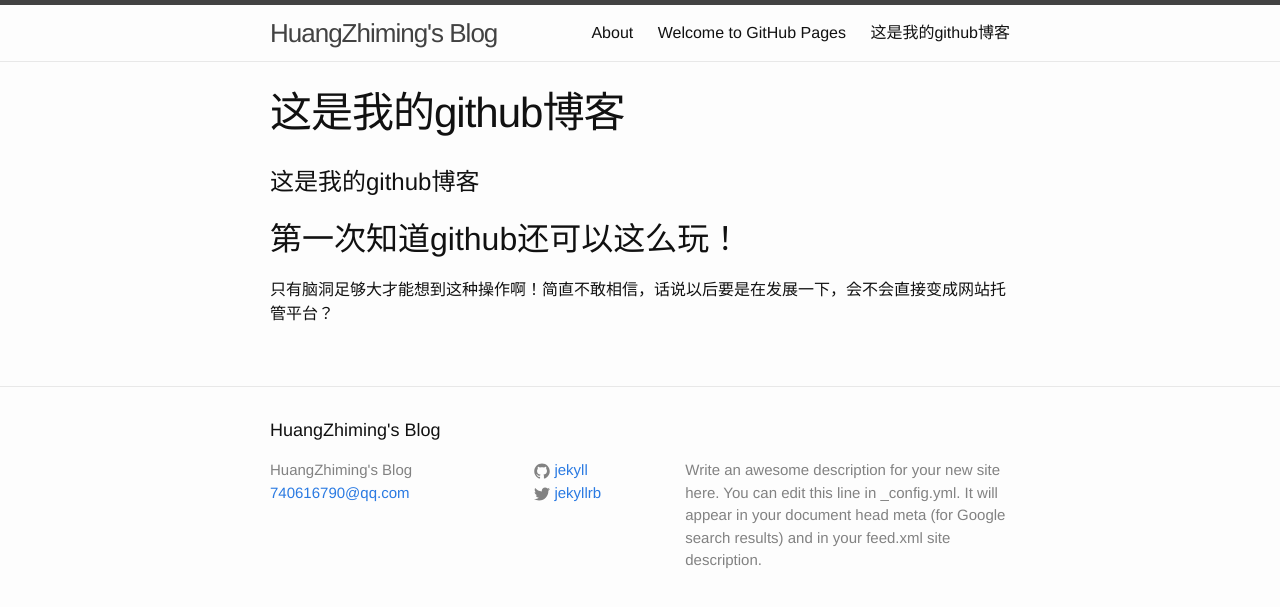
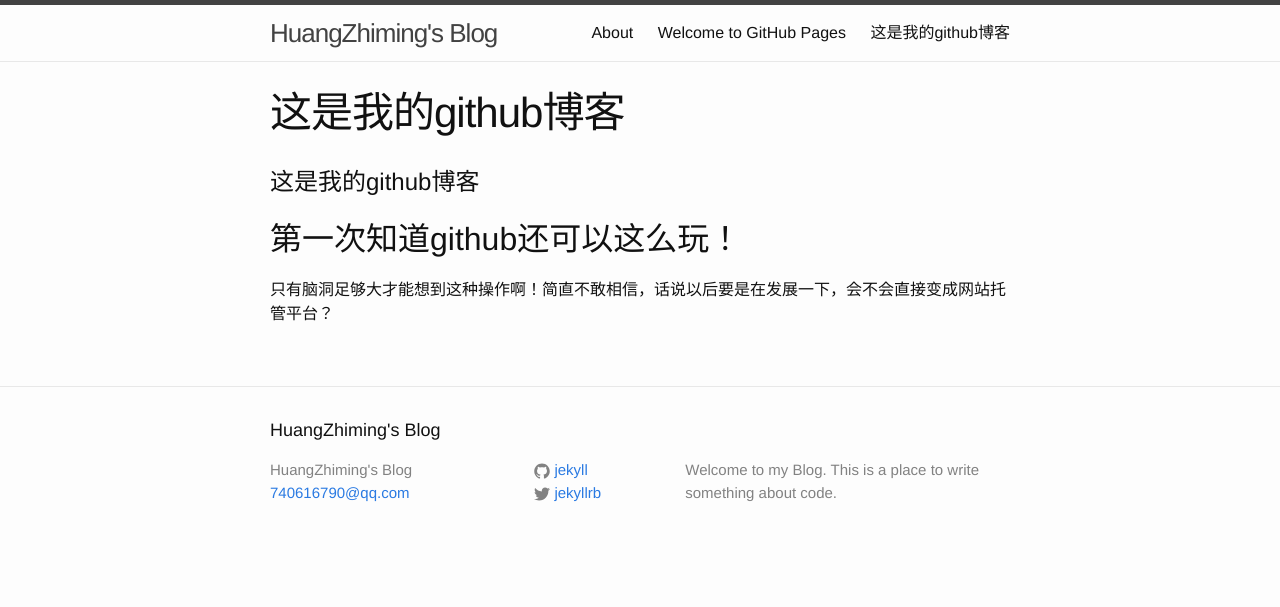
Before and after one commit to HuangZhiming-the-Great/HuangZhiming-the-Great.github.io, a Jekyll site: the page built from index.md, in a window 1280 px wide. Shown: the top 607 px of the page. Built offline with Jekyll 4.4.1, drawn with Linux system fonts in a browser that asks for light colours; our own code applies the rules of GitHub Pages for plain Markdown files.

Commit message:
add description.

```diff
--- a/_config.yml
+++ b/_config.yml
@@ -9,9 +9,7 @@
 title: HuangZhiming's Blog
 email: 740616790@qq.com
 description: > # this means to ignore newlines until "baseurl:"
-  Write an awesome description for your new site here. You can edit this
-  line in _config.yml. It will appear in your document head meta (for
-  Google search results) and in your feed.xml site description.
+  Welcome to my Blog. This is a place to write something about code.
 baseurl: "" # the subpath of your site, e.g. /blog
 url: "http://yourdomain.com" # the base hostname & protocol for your site
 twitter_username: jekyllrb
```
